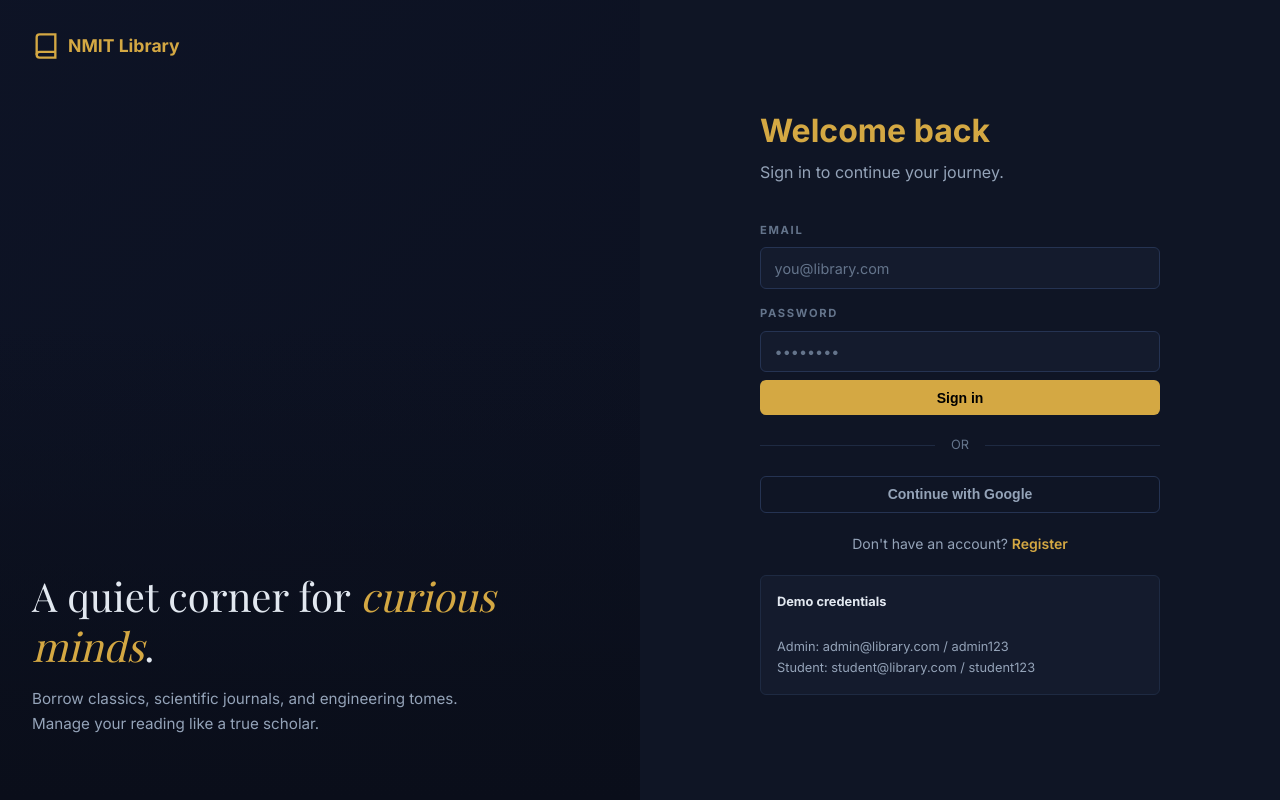
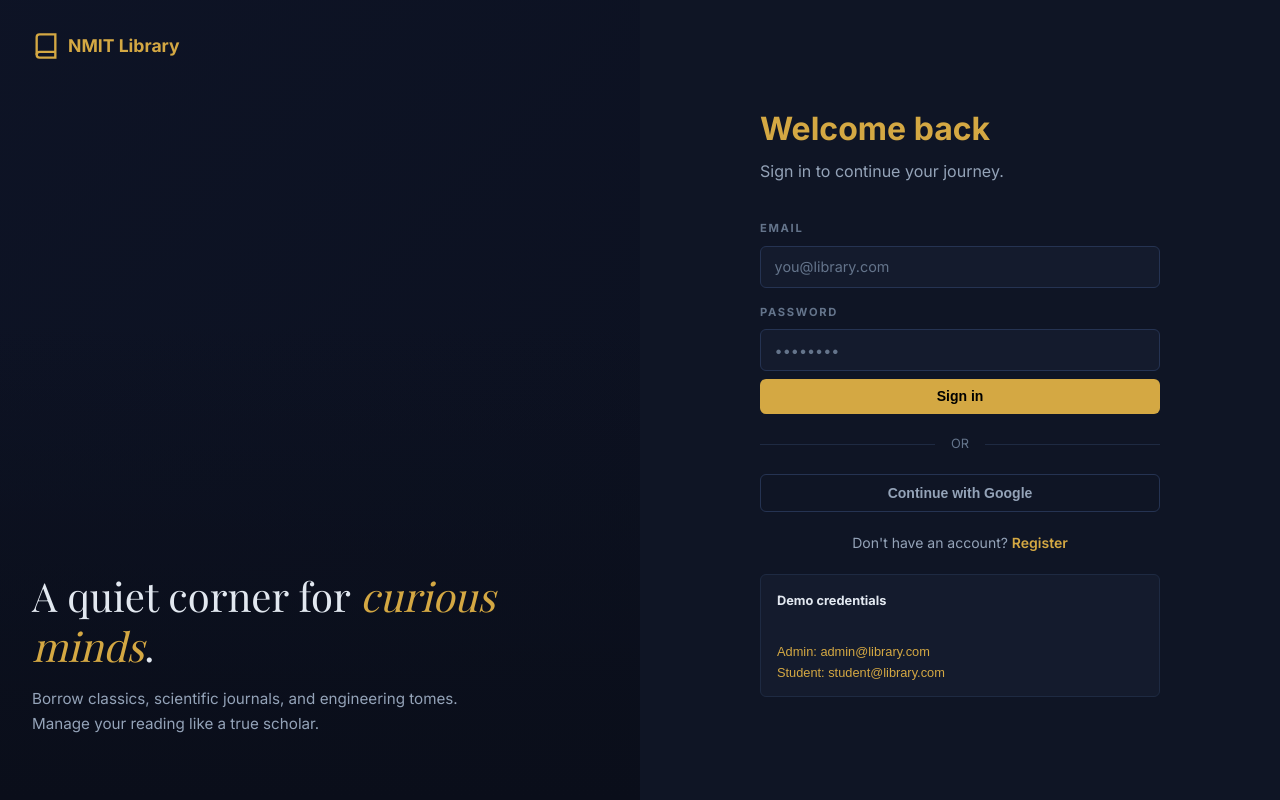
Before and after one commit to PUNEETh111/lmsproject, a Flask app: page /login in a window 1280 px wide. Run offline with Flask 3, Linux system fonts and the light colour scheme; some web fonts are replaced.

Commit message:
Add auto-fill feature for demo credentials on login page

```diff
--- a/static/style.css
+++ b/static/style.css
@@ -139,6 +139,9 @@ main{max-width:1300px;margin:0 auto}
 .auth-switch a:hover{text-decoration:underline}
 .demo-creds{margin-top:1.25rem;padding:1rem;background:var(--bg3);border:1px solid var(--border);border-radius:var(--radius-sm);font-size:.8rem;color:var(--text2);line-height:1.6}
 .demo-creds strong{color:var(--text);display:block;margin-bottom:.25rem}
+.demo-actions{display:flex;flex-direction:column;gap:.35rem;margin-top:.5rem}
+.btn-link{background:none;border:none;padding:0;color:var(--gold);font-size:.8rem;font-weight:500;text-align:left;cursor:pointer;transition:var(--transition);text-decoration:none;display:block;width:fit-content}
+.btn-link:hover{color:var(--gold-hover);text-decoration:underline}
 
 /* ── Catalog ─────────────────────────────────────────────── */
 .catalog-header{text-align:center;margin-bottom:2.5rem}
--- a/templates/login.html
+++ b/templates/login.html
@@ -39,10 +39,19 @@
 <button class="btn btn-outline btn-block" disabled>Continue with Google</button>
 <p class="auth-switch">Don't have an account? <a href="{{ url_for('register') }}">Register</a></p>
 <div class="demo-creds">
-<strong>Demo credentials</strong><br>
-Admin: admin@library.com / admin123<br>
-Student: student@library.com / student123
+    <strong>Demo credentials</strong><br>
+    <div class="demo-actions">
+        <button type="button" class="btn-link" onclick="fillForm('admin@library.com', 'admin123')">Admin: admin@library.com</button>
+        <button type="button" class="btn-link" onclick="fillForm('student@library.com', 'student123')">Student: student@library.com</button>
+    </div>
 </div>
+
+<script>
+function fillForm(email, password) {
+    document.querySelector('input[name="email"]').value = email;
+    document.querySelector('input[name="password"]').value = password;
+}
+</script>
 </div>
 </div>
 </div>
```
